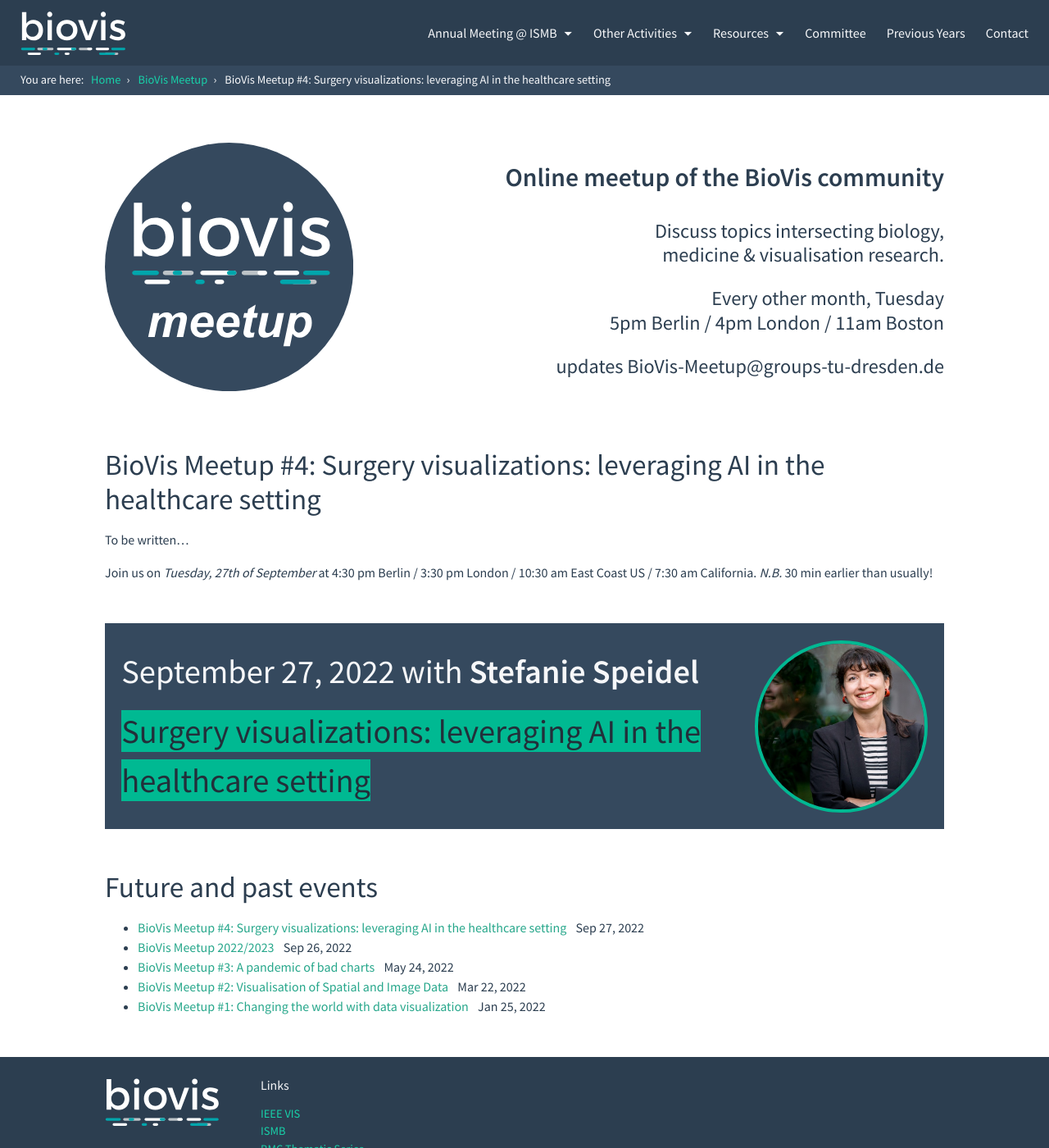
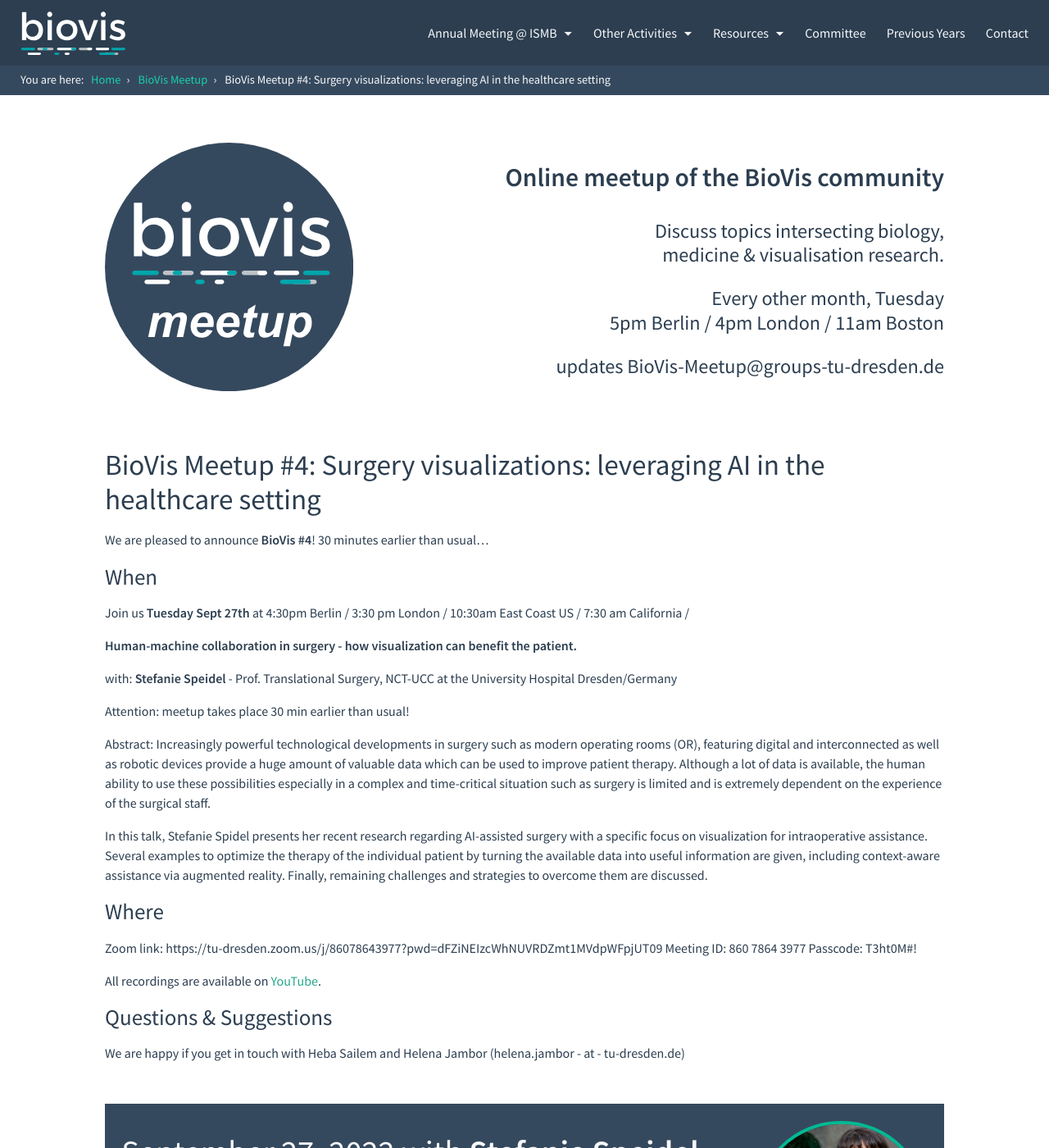
Before and after one commit to foreveremain/2024, a Jekyll site: the page built from _posts/2022-09-23-fourth-meetup.md, in a window 1280 px wide and 1400 px high. Shown: the whole window at 82% size. Built offline with Jekyll 4.4.1, drawn with Linux system fonts in a browser that asks for light colours.

Commit message:
Update 2022-09-23-fourth-meetup.md
I copied the text from the previous "fourth meeting" post...

```diff
--- a/_posts/2022-09-23-fourth-meetup.md
+++ b/_posts/2022-09-23-fourth-meetup.md
@@ -9,11 +9,41 @@
 back_url: /meetup
 author: Kari Lavikka
 ---
+We are pleased to announce **BioVis #4**! 30 minutes earlier than usual...
 
-To be written...
+### When
 
-Join us on _Tuesday, 27th of September_ at 4:30 pm Berlin / 3:30 pm
-London / 10:30 am East Coast US / 7:30 am California. _N.B._ 30 min earlier than usually!
+Join us **Tuesday Sept 27th** at 4:30pm Berlin / 3:30 pm London / 10:30am East Coast US
+/ 7:30 am California /
+
+**Human-machine collaboration in surgery - how visualization can benefit the patient.**
+
+with: **Stefanie Speidel** - Prof. Translational Surgery, NCT-UCC at the University Hospital Dresden/Germany
+
+Attention: meetup takes place 30 min earlier than usual!
+
+Abstract:
+Increasingly powerful technological developments in surgery such as modern operating rooms (OR), featuring digital and interconnected as well as robotic devices provide a huge amount of valuable data which can be used to improve patient therapy. Although a lot of data is available, the human ability to use these possibilities especially in a complex and time-critical situation such as surgery is limited and is extremely dependent on the experience of the surgical staff.
+
+In this talk, Stefanie Spidel presents her recent research regarding AI-assisted surgery with a specific focus on visualization for intraoperative assistance. Several examples to optimize the therapy of the individual patient by turning the available data into useful information are given, including context-aware assistance via augmented reality. Finally, remaining challenges and strategies to overcome them are discussed.
+
+### Where
+
+Zoom link:
+https://tu-dresden.zoom.us/j/86078643977?pwd=dFZiNEIzcWhNUVRDZmt1MVdpWFpjUT09
+Meeting ID: 860 7864 3977
+Passcode: T3ht0M#!
+
+
+All recordings are available on [YouTube](https://youtube.com/playlist?list=PL5kIQRQ6TU8Ifu_5h2iipUmIKCqhs50zx).
+
+
+### Questions & Suggestions
+
+We are happy if you get in touch with Heba Sailem and Helena Jambor (helena.jambor - at - tu-dresden.de)
+
+
+
 
 <div class="scalable-banner meetup-speaker-banner">
     <img src="{{ site.baseurl }}/images/speakers/Speidel.jpg" alt="Stefanie Speidel" />
```
